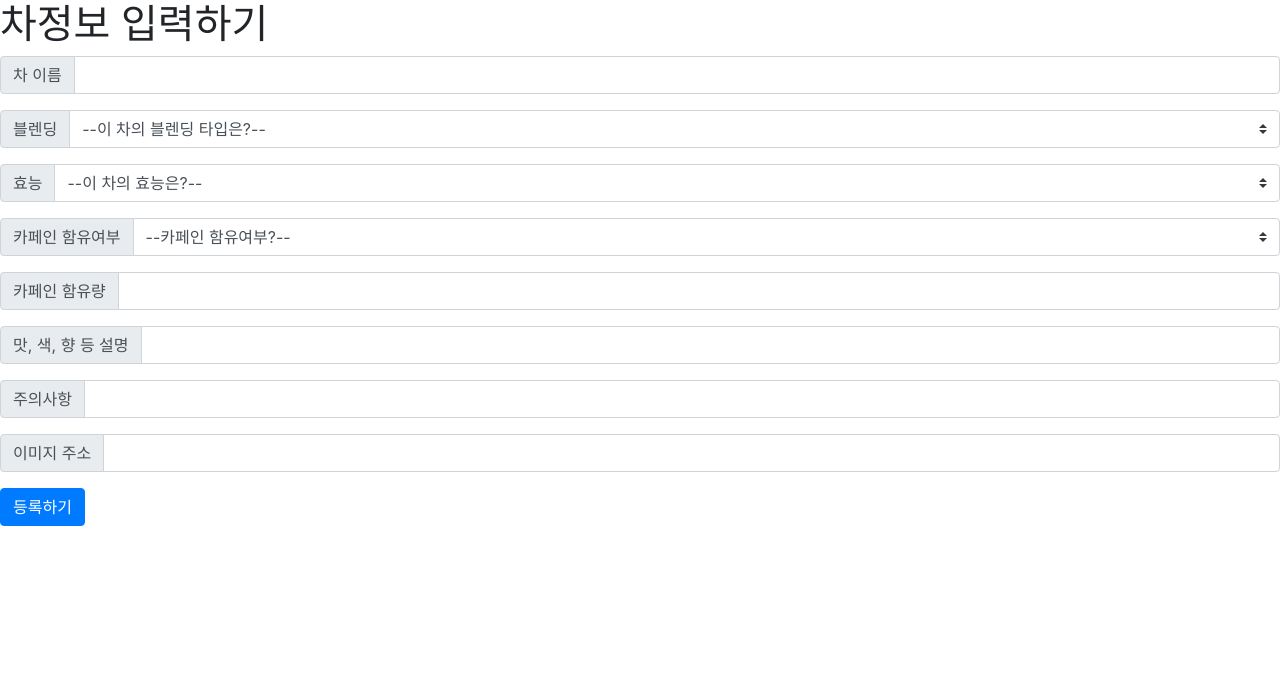
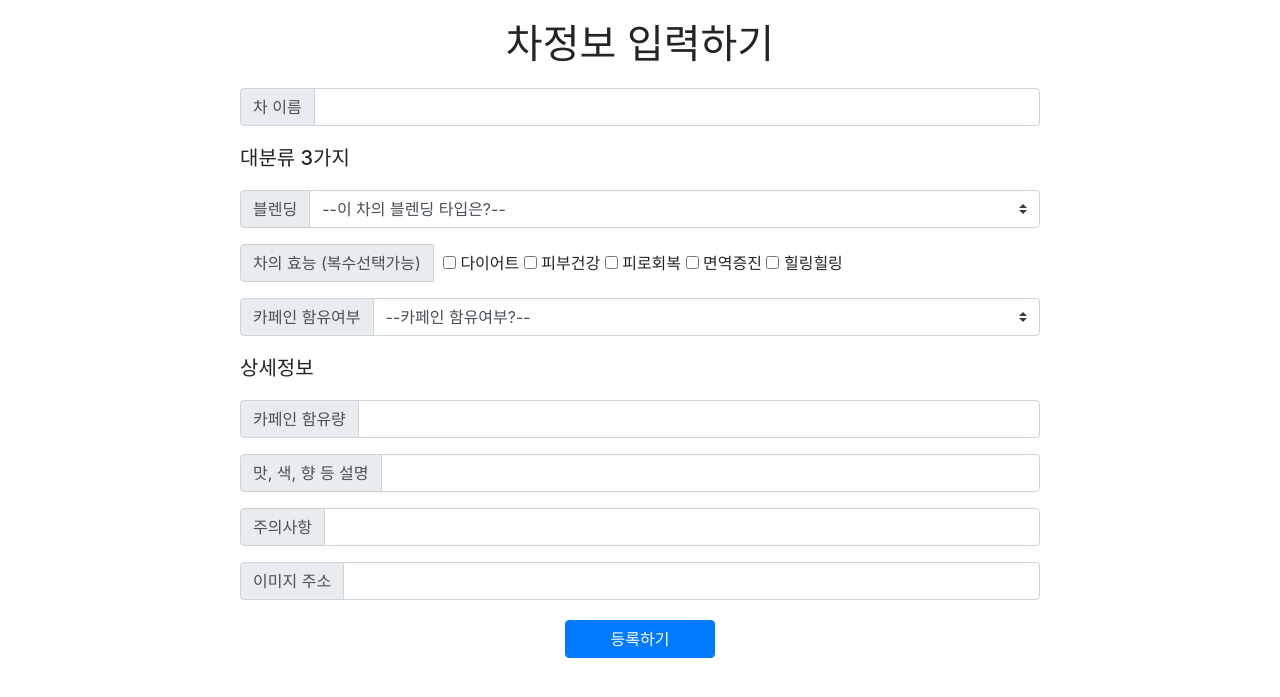
Before and after one commit to Mu-jun/SpartaWebMaking, a Flask app: page / in a window 1280 px wide. Shown: the top 697 px of the page. Run offline with Flask 2, Linux system fonts and the light colour scheme; some libraries are stand-ins or nearby versions.

Commit message:
차등록페이지 효능 복수선택 구현

```diff
--- a/templates/index.html
+++ b/templates/index.html
@@ -21,35 +21,76 @@
             crossorigin="anonymous"></script>
 
 
-    <meta property="og:title" content="차茶정해봅시다" />
-    <meta property="og:description" content="쉽게 알아보는 내게 맞는 차" />
-    <meta property="og:image" content="{{ url_for('static', filename='ogimage.jpg') }}" />
+    <meta property="og:title" content="차茶정해봅시다"/>
+    <meta property="og:description" content="쉽게 알아보는 내게 맞는 차"/>
+    <meta property="og:image" content="{{ url_for('static', filename='ogimage.jpg') }}"/>
 
     <link href="https://fonts.googleapis.com/css2?family=Nanum+Pen+Script&display=swap" rel="stylesheet">
 
     <title>차 정보 입력하기</title>
+
+    <style>
+
+        .saveform {
+            width: 800px;
+            margin: auto;
+            margin-top: 20px;
+            margin-bottom: 20px;
+        }
+
+        .btn-save {
+            margin: auto;
+            margin-bottom: 50px;
+            width: 150px;
+            display: block;
+        }
+
+        .title {
+            text-align: center;
+            margin-top: 20px;
+            margin-bottom: 20px;
+        }
+
+        .smalltitle {
+            margin-top: 20px;
+            margin-bottom: 20px;
+        }
+
+        .checkboxes {
+            margin-top: 7px;
+            margin-bottom: 7px;
+            margin-left: 10px;
+        }
+
+    </style>
+
 </head>
 
 <body>
 
-<div class = 'desc'>
-        <h1>차정보 입력하기 </h1>
+<div class="title">
+    <h1>차정보 입력하기</h1>
 </div>
+
+<div class="saveform">
 
     <div class='teainput'>
         <div class="input-group mb-3">
             <div class="input-group-prepend">
                 <span class="input-group-text" id="inputGroup-sizing-default">차 이름</span>
             </div>
-            <input type="text" id="name" class="form-control" aria-label="Default" aria-describedby="inputGroup-sizing-default">
+            <input type="text" id="name" class="form-control" aria-label="Default"
+                   aria-describedby="inputGroup-sizing-default">
         </div>
+
+        <div class="smalltitle"><h5>대분류 3가지</h5></div>
 
         <div class="input-group mb-3">
             <div class="input-group-prepend">
                 <label class="input-group-text" for="blend">블렌딩</label>
             </div>
             <select class="custom-select" id="blend">
-                <option selected id="quantity">--이 차의 블렌딩 타입은?--</option>
+                <option selected id="blend">--이 차의 블렌딩 타입은?--</option>
                 <option value="스트레이트">스트레이트</option>
                 <option value="블렌디드">블렌디드</option>
                 <option value="플레이버드">플레이버드</option>
@@ -58,16 +99,17 @@
 
         <div class="input-group mb-3">
             <div class="input-group-prepend">
-                <label class="input-group-text" for="benefit">효능</label>
+                <span class="input-group-text" id="basic-addon1">차의 효능 (복수선택가능)</span>
             </div>
-            <select class="custom-select" id="benefit">
-                <option selected id="quantity">--이 차의 효능은?--</option>
-                <option value="다이어트">다이어트</option>
-                <option value="피부건강">피부건강</option>
-                <option value="피로회복">피로회복</option>
-                <option value="면역증진">면역증진</option>
-                <option value="힐링힐링">힐링힐링</option>
-            </select>
+
+            <div class = 'checkboxes'>
+            <input type='checkbox' name='benefit' value='다이어트'/> 다이어트
+            <input type='checkbox' name='benefit' value='피부건강'/> 피부건강
+            <input type='checkbox' name='benefit' value='피로회복'/> 피로회복
+            <input type='checkbox' name='benefit' value='면역증진'/> 면역증진
+            <input type='checkbox' name='benefit' value='힐링힐링'/> 힐링힐링
+            </div>
+
         </div>
 
         <div class="input-group mb-3">
@@ -78,42 +120,49 @@
                 <option selected id="decaf">--카페인 함유여부?--</option>
                 <option value="YES">YES</option>
                 <option value="NO">NO</option>
+                s
             </select>
         </div>
+
+        <div class="smalltitle"><h5>상세정보</h5></div>
 
         <div class="input-group mb-3">
             <div class="input-group-prepend">
                 <span class="input-group-text" id="inputGroup-sizing-default">카페인 함유량</span>
             </div>
-            <input type="text" id="caffeine" class="form-control" aria-label="Default" aria-describedby="inputGroup-sizing-default">
+            <input type="text" id="caffeine" class="form-control" aria-label="Default"
+                   aria-describedby="inputGroup-sizing-default">
         </div>
 
         <div class="input-group mb-3">
             <div class="input-group-prepend">
                 <span class="input-group-text" id="inputGroup-sizing-default">맛, 색, 향 등 설명</span>
             </div>
-            <input type="text" id="desc" class="form-control" aria-label="Default" aria-describedby="inputGroup-sizing-default">
+            <input type="text" id="desc" class="form-control" aria-label="Default"
+                   aria-describedby="inputGroup-sizing-default">
         </div>
 
         <div class="input-group mb-3">
             <div class="input-group-prepend">
                 <span class="input-group-text" id="inputGroup-sizing-default">주의사항</span>
             </div>
-            <input type="text" id="caution" class="form-control" aria-label="Default" aria-describedby="inputGroup-sizing-default">
+            <input type="text" id="caution" class="form-control" aria-label="Default"
+                   aria-describedby="inputGroup-sizing-default">
         </div>
 
         <div class="input-group mb-3">
             <div class="input-group-prepend">
                 <span class="input-group-text" id="inputGroup-sizing-default">이미지 주소</span>
             </div>
-            <input type="text" id="img" class="form-control" aria-label="Default" aria-describedby="inputGroup-sizing-default">
+            <input type="text" id="img" class="form-control" aria-label="Default"
+                   aria-describedby="inputGroup-sizing-default">
         </div>
 
     </div>
 
-    <button type="button" onclick="save_tea()" class="btn btn-primary btn-order">등록하기</button>
+</div>
 
-
+<button type="button" onclick="save_tea()" class="btn btn-primary btn-save">등록하기</button>
 
 <script>
 
@@ -122,15 +171,25 @@
     });
 
     function save_tea() {
+
+        {#체크박스로 복수선택한 "효능"들을 모아주는 부분#}
+        const query = 'input[name="benefit"]:checked';
+        const selectedEls =
+            document.querySelectorAll(query);
+
+        let result = '';
+        selectedEls.forEach((el) => {
+            result += el.value + ' ';
+        });
+
         let name = $('#name').val()
         let blend = $('#blend option:selected').val()
-        let benefit = $('#benefit option:selected').val()
+        let benefit = result
         let decaf = $('#decaf option:selected').val()
         let desc = $('#desc').val()
         let caution = $('#caution').val()
         let img = $('#img').val()
         let caffeine = $('#caffeine').val()
-
 
 
         $.ajax({
@@ -154,9 +213,7 @@
     }
 
 
-
 </script>
-
 
 </body>
 
```
Lines whose indentation alone changed are shown as unchanged.
